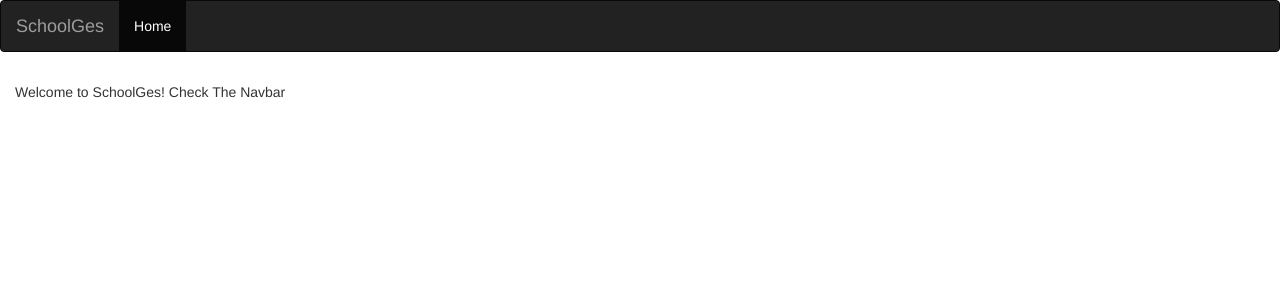
After one commit to papaIbraDiagne/schoolges, a Symfony app: template templates/home.html.twig in a window 1280 px wide. The commit adds this page. Shown: the top 300 px of the page. Run offline with Twig, Linux system fonts and the light colour scheme; the template is opened without the code that fills it, so the values that code supplies are empty; some libraries are stand-ins or nearby versions.

Commit message:
29/10 22:39

```diff
--- a/templates/base.html.twig
+++ b/templates/base.html.twig
@@ -2,11 +2,18 @@
 <html>
     <head>
         <meta charset="UTF-8">
+        <meta name="viewport" content="width=device-width, initial-scale=1">
         <title>{% block title %}Welcome!{% endblock %}</title>
-        {% block stylesheets %}{% endblock %}
+        <link rel="stylesheet" href="https://maxcdn.bootstrapcdn.com/bootstrap/3.4.0/css/bootstrap.min.css">        {% block stylesheets %}{% endblock %}
     </head>
     <body>
+        {% include "includes/navbar.html.twig" %}
+        {% for message in app.flashes('notice') %}
+            <div class="alert"> {{ message }} </div>
+        {% endfor %}
         {% block body %}{% endblock %}
+        <script src="https://ajax.googleapis.com/ajax/libs/jquery/3.4.1/jquery.min.js"></script>
+        <script src="https://maxcdn.bootstrapcdn.com/bootstrap/3.4.0/js/bootstrap.min.js"></script>
         {% block javascripts %}{% endblock %}
     </body>
 </html>
--- /dev/null
+++ b/templates/home.html.twig
@@ -0,0 +1,4 @@
+{% extends 'base.html.twig' %}
+{% block body %}
+        <div class="panel-heading">Welcome to SchoolGes! Check The Navbar</div>
+{% endblock %}
--- /dev/null
+++ b/templates/includes/navbar.html.twig
@@ -0,0 +1,19 @@
+
+<nav class="navbar navbar-inverse">
+  <div class="container-fluid">
+    <div class="navbar-header">
+      <a class="navbar-brand" href="#">SchoolGes</a>
+    </div>
+    <ul class="nav navbar-nav">
+      <li class="active"><a href="{{ path('index') }}">Home</a></li>
+      {# {% if is_granted('IS_AUTHENTICATED_FULLY') %}
+           <li><a href="{{ path('etudiant') }}">Liste Articles</a></li>
+           <li><a href="{{ path('etuform') }}">Article Form</a></li>
+           <li><a href="{{path('app_logout') }}">logout</a></li>
+      {% else  %}
+          <li><a href="{{path('app_login') }}">User login</a></li>
+          <li><a href="{{path('registration') }}">User registration</a></li>
+      {% endif %} #}
+    </ul>
+  </div>
+</nav>
```
Also changed, not shown: src/Controller/DefaultController.php (added, +21 -0 lines).
